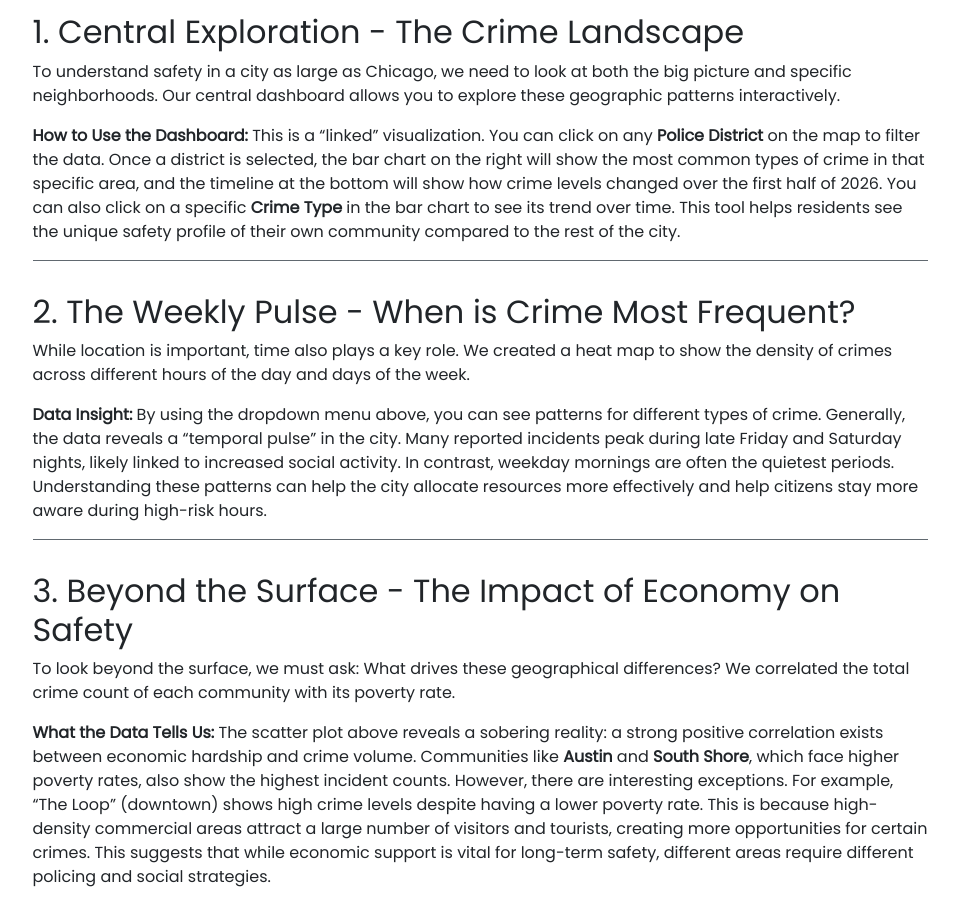
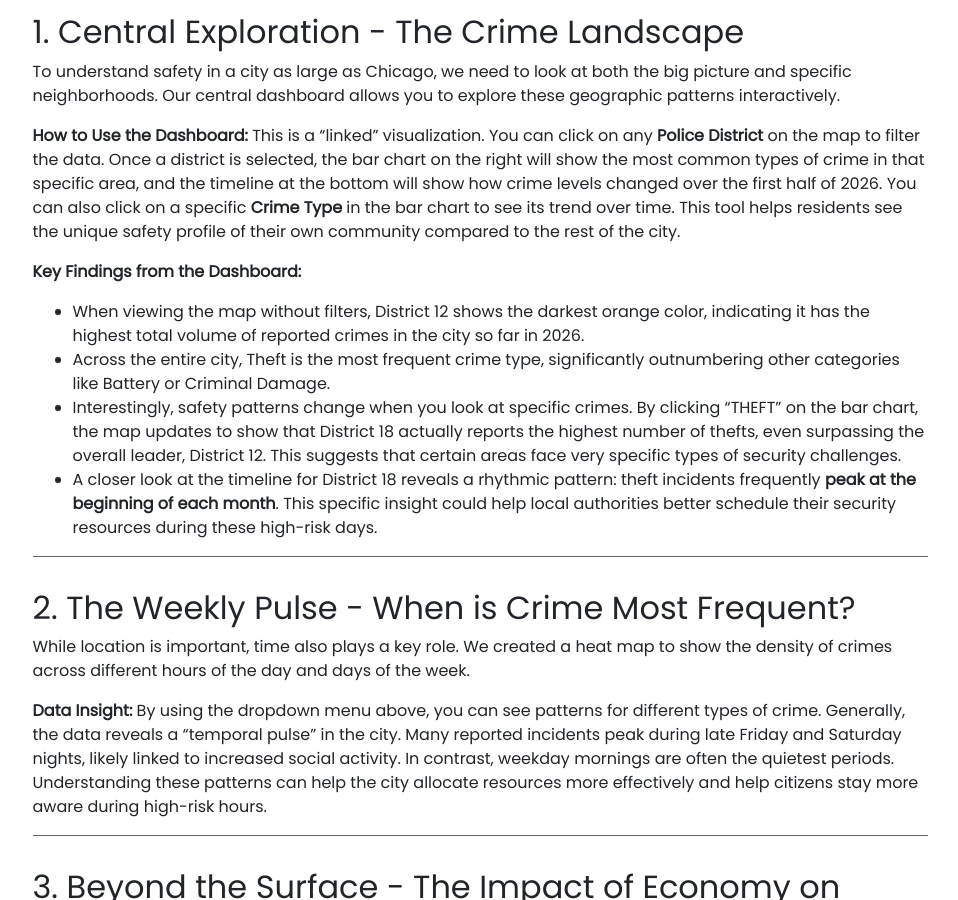
Before and after one commit to xinyiC11/xinyiC11.github.io, a Jekyll site: the page built from _projects/3_chicago_crime.md, in a window 1280 px wide and 900 px high, scrolled down 382 px. Shown: the whole window, without its empty margins (160-1118 px from the left). Built offline with Jekyll 4.4.1, drawn with Linux system fonts in a browser that asks for light colours; nearby versions of some CDN libraries.

Commit message:
Add key findings section to crime dashboard documentation
Added key findings to the Chicago crime dashboard documentation, highlighting crime trends and specific insights for District 12 and District 18.

```diff
--- a/_projects/3_chicago_crime.md
+++ b/_projects/3_chicago_crime.md
@@ -25,6 +25,12 @@ To understand safety in a city as large as Chicago, we need to look at both the
 
 **How to Use the Dashboard:**
 This is a "linked" visualization. You can click on any **Police District** on the map to filter the data. Once a district is selected, the bar chart on the right will show the most common types of crime in that specific area, and the timeline at the bottom will show how crime levels changed over the first half of 2026. You can also click on a specific **Crime Type** in the bar chart to see its trend over time. This tool helps residents see the unique safety profile of their own community compared to the rest of the city.
+
+**Key Findings from the Dashboard:**
+* When viewing the map without filters, District 12 shows the darkest orange color, indicating it has the highest total volume of reported crimes in the city so far in 2026.
+* Across the entire city, Theft is the most frequent crime type, significantly outnumbering other categories like Battery or Criminal Damage.
+* Interestingly, safety patterns change when you look at specific crimes. By clicking "THEFT" on the bar chart, the map updates to show that District 18 actually reports the highest number of thefts, even surpassing the overall leader, District 12. This suggests that certain areas face very specific types of security challenges.
+* A closer look at the timeline for District 18 reveals a rhythmic pattern: theft incidents frequently **peak at the beginning of each month**. This specific insight could help local authorities better schedule their security resources during these high-risk days.
 
 ---
 
```
